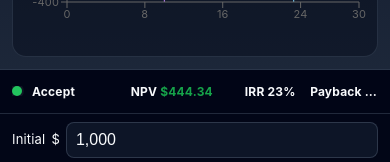
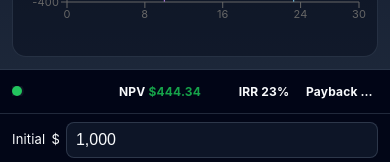
Before and after one commit to armstrma/npv-calculator, a React (Vite) app: page / in a window 390 px wide. Shown: the part 305-467 px from the top of the page. Built offline with nearby package versions, Linux system fonts and the light colour scheme.

Commit message:
Separate mobile and desktop metrics sentiment display

```diff
--- a/src/App.css
+++ b/src/App.css
@@ -520,7 +520,7 @@ input[type="range"]::-moz-range-thumb {
     font-weight: 700;
   }
   .quick-view-metrics-header {
-    grid-template-columns: 14px minmax(0, 1fr) minmax(0, 1.55fr) minmax(0, 0.9fr) minmax(0, 0.9fr);
+    grid-template-columns: minmax(0, 1fr) minmax(0, 1.55fr) minmax(0, 0.9fr) minmax(0, 0.9fr);
   }
   .mobile-metrics-header span {
     min-width: 0;
@@ -1037,10 +1037,10 @@ th, td { border: 1px solid #334155; padding: 8px; text-align: left; }
   display: grid;
   grid-template-columns: minmax(320px, 33vw) minmax(0, 1fr);
   gap: 0;
-  margin-top: 12px;
-  height: calc(100dvh - 96px);
+  margin-top: 8px;
+  height: calc(100dvh - 104px);
   min-height: 0;
-  max-height: calc(100dvh - 96px);
+  max-height: calc(100dvh - 104px);
   background: #020617;
   color: #f8fafc;
   border: 1px solid rgba(71, 85, 105, 0.4);
@@ -1163,8 +1163,7 @@ th, td { border: 1px solid #334155; padding: 8px; text-align: left; }
   text-align: center;
 }
 .quick-view-shell-desktop .quick-view-metrics-header span:nth-child(1),
-.quick-view-shell-desktop .quick-view-metrics-header span:nth-child(2),
-.mobile-metrics-header span:nth-child(2) {
+.mobile-metrics-header span:nth-child(1) {
   text-align: left;
 }
 .quick-view-shell-desktop .quick-view-metrics-header strong {
--- a/src/App.jsx
+++ b/src/App.jsx
@@ -723,7 +723,6 @@ const QuickViewVariablePanel = ({
       <span className="mobile-sentiment-dot-wrap quick-view-sentiment-dot-wrap">
         <span className={`mobile-sentiment-dot sentiment-${sentiment.tone}`} aria-label={sentiment.label} title={sentiment.label} />
       </span>
-      <span className={`quick-view-sentiment-label sentiment-${sentiment.tone}`}>{sentiment.label}</span>
       <span>NPV <strong style={{ color: npvColor }}>{formatMobileNpv(npv, currency)}</strong></span>
       <span>IRR <strong>{formatMobileIrr(irr)}</strong></span>
       <span>Payback <strong>{formatPaybackDisplay(payback)}</strong></span>
```
